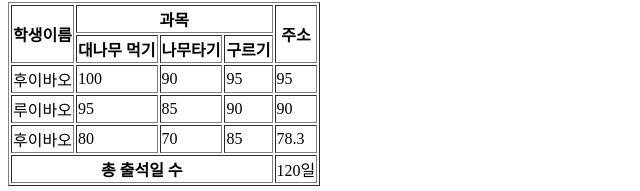
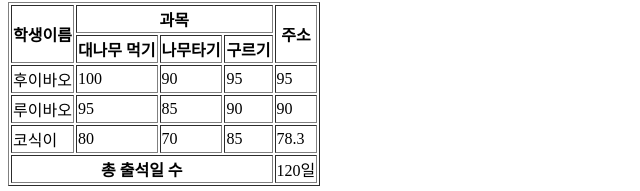
Before and after one commit to leecandy6234-cmyk/web-dev-ai-2026, a plain HTML site: page 01-html/06-project-0122.html in a window 1280 px wide. Shown: the part 679-870 px from the top of the page, 0-640 px from the left. Drawn offline with Linux system fonts and the light colour scheme.

Commit message:
Update 06-project-0122.html

```diff
--- a/01-html/06-project-0122.html
+++ b/01-html/06-project-0122.html
@@ -98,7 +98,7 @@
           <td>90</td>
         </tr>
         <tr>
-          <td>후이바오</td>
+          <td>코식이</td>
           <td>80</td>
           <td>70</td>
           <td>85</td>
```
